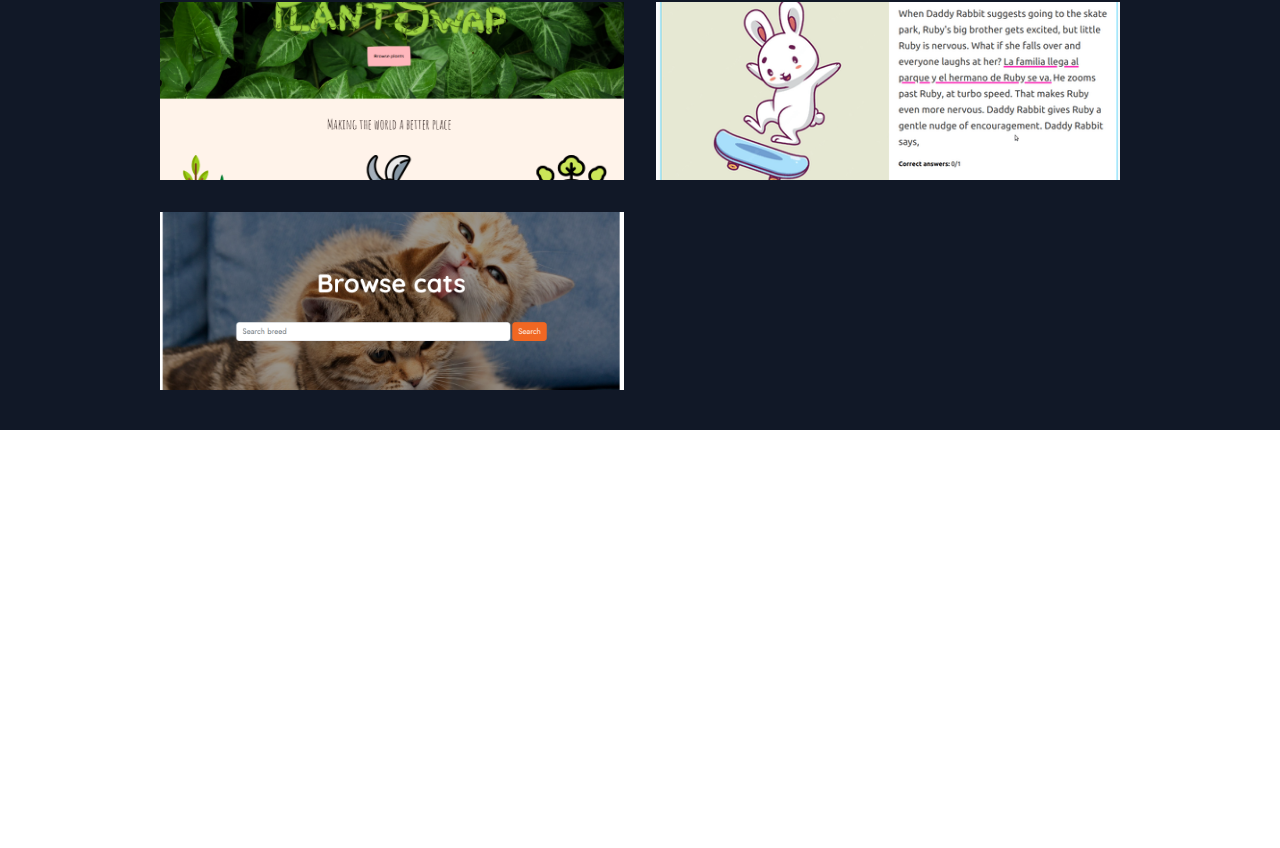
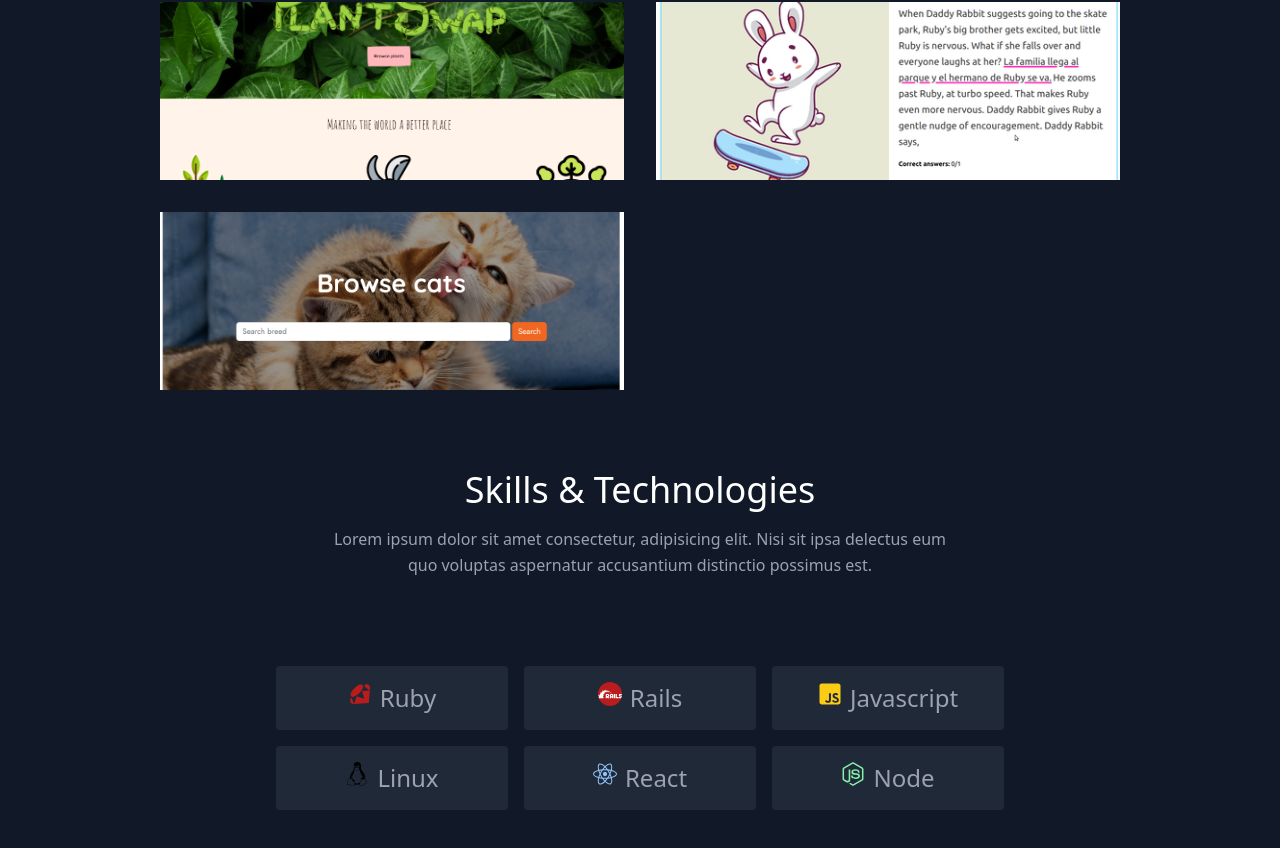
Before and after one commit to diegorramos84/portfolio, a React (Create React App) app: page / in a window 1280 px wide. Shown: the part 978-1826 px from the top of the page. Before the commit the page ends 1408 px from the top, so only its background shows below. Built offline with nearby package versions, Linux system fonts and the light colour scheme.

Commit message:
add skills and tech stack icons

```diff
--- a/package.json
+++ b/package.json
@@ -3,12 +3,18 @@
   "version": "0.1.0",
   "private": true,
   "dependencies": {
+    "@fortawesome/fontawesome-svg-core": "^6.2.0",
+    "@fortawesome/free-regular-svg-icons": "^6.2.0",
+    "@fortawesome/free-solid-svg-icons": "^6.2.0",
+    "@fortawesome/react-fontawesome": "^0.2.0",
     "@heroicons/react": "^2.0.11",
+    "@react-icons/all-files": "^4.1.0",
     "@testing-library/jest-dom": "^5.16.5",
     "@testing-library/react": "^13.4.0",
     "@testing-library/user-event": "^13.5.0",
     "react": "^18.2.0",
     "react-dom": "^18.2.0",
+    "react-icons": "^4.4.0",
     "react-scripts": "5.0.1",
     "web-vitals": "^2.1.4"
   },
--- a/src/components/Skills.js
+++ b/src/components/Skills.js
@@ -1 +1,34 @@
-export default function Skills() {}
+import React from "react";
+import { skills } from "../data";
+
+const Skills = () => {
+  return (
+    <section id="skills">
+    <div className="container px-5 py-10 mx-auto">
+      <div className="text-center mb-20">
+        <h1 className="sm:text-4xl text-3xl font-medium title-font text-white mb-4">
+          Skills &amp; Technologies
+        </h1>
+        <p className="text-base leading-relaxed xl:w-2/4 lg:w-3/4 mx-auto">
+          Lorem ipsum dolor sit amet consectetur, adipisicing elit. Nisi sit
+          ipsa delectus eum quo voluptas aspernatur accusantium distinctio
+          possimus est.
+        </p>
+      </div>
+      <div className="flex flex-wrap lg:w-3/5 sm:mx-auto sm:mb-2 -mx-2">
+        {skills.map((skill) => (
+          <div key={skill} className="p-2 sm:w-1/3 w-full">
+            <div className="bg-gray-800 rounded flex justify-evenly p-4 h-full">
+              <span className="flex text-center font-medium text-2xl">
+                {skill.icon} {skill.name}
+              </span>
+            </div>
+          </div>
+        ))}
+      </div>
+    </div>
+  </section>
+  )
+}
+
+export default Skills
--- /dev/null
+++ b/src/components/icons/IconLanguageRuby.tsx
@@ -0,0 +1,18 @@
+// icon:language-ruby | Material Design Icons https://materialdesignicons.com/ | Austin Andrews
+import * as React from "react";
+
+function IconLanguageRuby(props) {
+  return (
+    <svg
+      viewBox="0 0 24 24"
+      fill="currentColor"
+      height="1em"
+      width="1em"
+      {...props}
+    >
+      <path d="M18.8 2.07c2.52.43 3.24 2.16 3.2 3.97V6l-1.14 14.93-14.78 1.01h.01c-1.23-.05-3.96-.17-4.09-3.99l1.37-2.5 2.77 6.46 2.36-7.62-.05.01.02-.02 7.71 2.46-1.99-7.78 7.35-.46-5.79-4.74 3.05-1.7v.01M2 17.91v.02-.02M6.28 6.23c2.96-2.95 6.79-4.69 8.26-3.2 1.46 1.47-.08 5.09-3.04 8.03-3 2.94-6.77 4.78-8.24 3.3-1.47-1.49.04-5.19 3.01-8.13h.01z" />
+    </svg>
+  );
+}
+
+export default IconLanguageRuby;
--- a/src/data.js
+++ b/src/data.js
@@ -1,3 +1,7 @@
+import IconLanguageRuby from "./components/icons/IconLanguageRuby.tsx"
+import { FaJsSquare, FaLinux, FaNodeJs, FaReact } from "react-icons/fa"
+import { SiRubyonrails } from "react-icons/si"
+
 export const projects = [
   {
     title: "Plant Swap",
@@ -23,3 +27,30 @@ export const projects = [
     link: "https://rent-a-cat-batch901.herokuapp.com/"
   },
 ]
+
+export const skills = [
+  {
+    name: "Ruby",
+    icon: <IconLanguageRuby className="mr-2 text-red-700" />
+  },
+  {
+    name: "Rails",
+    icon: <SiRubyonrails className="mr-2 bg-red-700 text-white rounded-full" />
+  },
+  {
+    name: "Javascript",
+    icon: <FaJsSquare className="mr-2 text-yellow-400" />,
+  },
+  {
+    name: "Linux",
+    icon: <FaLinux className="mr-2 text-black" />,
+  },
+  {
+    name: "React",
+    icon: <FaReact className="mr-2 text-blue-300" />,
+  },
+  {
+    name: "Node",
+    icon: <FaNodeJs className="mr-2 text-green-300" />,
+  },
+]
```
Also changed, not shown: 1 other file (tests, documents, lock files or other folders).
